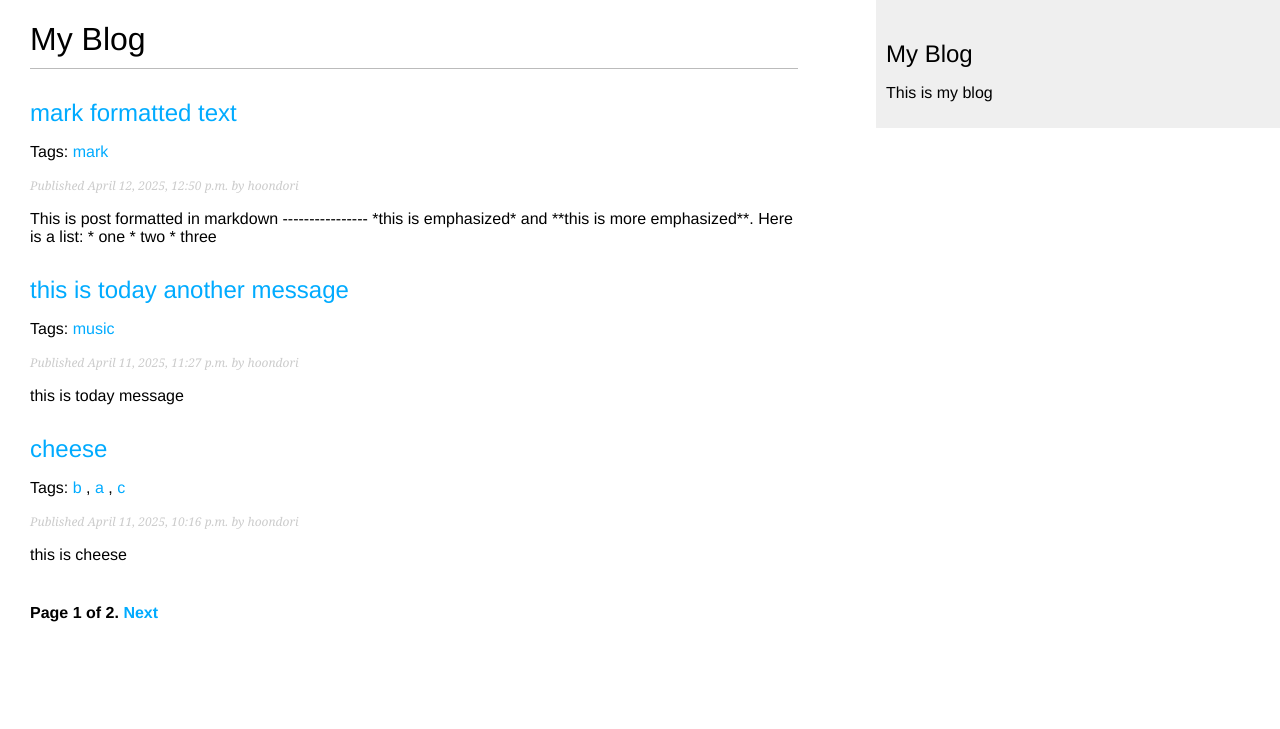
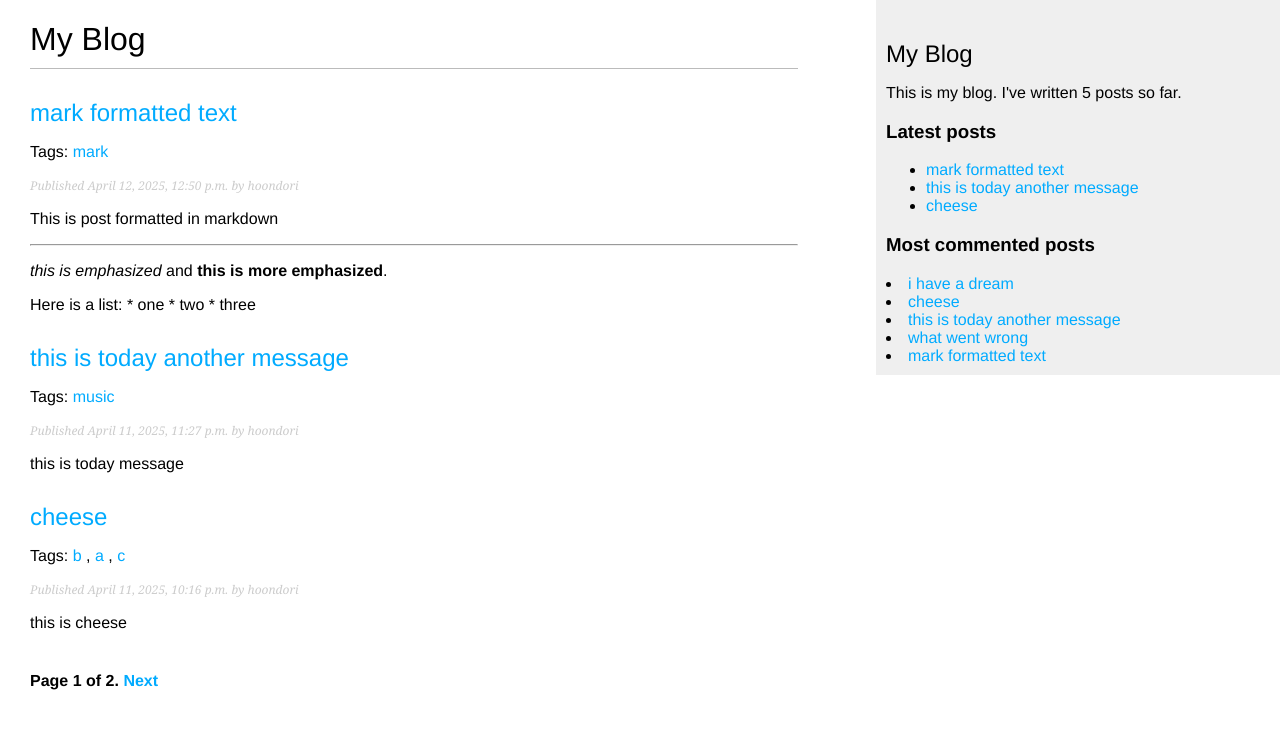
Before and after one commit to hoondori/backend_apps, a Django app: page /blog/ in a window 1280 px wide. Shown: the top 729 px of the page. Run offline with Django 4.2, Linux system fonts and the light colour scheme; data comes from the database, SQL or seed files in the repository; both versions use the stored data as it was after the commit; parts of the project's set-up code (start-up, migrations or seed data) failed here and were passed over.

Commit message:
custom templatetags sidebar with latest posts

```diff
--- a/django_blog_site/blog/templates/blog/base.html
+++ b/django_blog_site/blog/templates/blog/base.html
@@ -1,3 +1,4 @@
+{% load blog_tags %}
 {% load static %}
 <!DOCTYPE html>
 <html lang="en">
@@ -5,7 +6,7 @@
   <meta charset="UTF-8">
   <meta name="viewport" content="width=device-width, initial-scale=1.0">
   <title>{% block title %}{% endblock %}</title>
-  <link href="{% static "css/blog.css" %}" rel="stylesheet">
+  <link href="{% static 'css/blog.css' %}" rel="stylesheet">
 </head>
 <body>
   <div id="content">
@@ -14,7 +15,22 @@
   </div>
   <div id="sidebar">
     <h2> My Blog</h2>
-    <p> This is my blog</p>
+
+    <p>
+      This is my blog.
+      I've written {% total_posts %} posts so far.
+    </p>
+    <h3>Latest posts</h3>
+
+    {% show_latest_posts 3 %}
+
+    <h3>Most commented posts</h3>
+    {% get_most_commented_posts as most_commented_posts %}
+      {% for post in most_commented_posts %}
+      <li>
+        <a href="{{ post.get_absolute_url }}">{{ post.title }}</a>
+      </li>
+      {% endfor %}
   </div>
 </body>
 </html>
--- a/django_blog_site/blog/templates/blog/post/detail.html
+++ b/django_blog_site/blog/templates/blog/post/detail.html
@@ -1,11 +1,12 @@
 {% extends "blog/base.html" %}
+{% load blog_tags %}
 {% block title %} {{ post.title }} {% endblock %}
 {% block content %}
   <h1> {{ post.title }} </h1>
   <p class="date">
     Published {{ post.publish }} by {{ post.author }}
   </p>
-  {{ post.body|linebreaks }}
+  {{ post.body|markdown }}
 
   <!-- share by email -->
   <p>
--- /dev/null
+++ b/django_blog_site/blog/templates/blog/post/latest_posts.html
@@ -0,0 +1,7 @@
+<ul>
+  {% for post in latest_posts %}
+    <li>
+      <a href="{{ post.get_absolute_url }}">{{ post.title }}</a>
+    </li>
+  {% endfor %}
+</ul>
--- a/django_blog_site/blog/templates/blog/post/list.html
+++ b/django_blog_site/blog/templates/blog/post/list.html
@@ -1,4 +1,5 @@
 {% extends "blog/base.html" %}
+{% load blog_tags %}
 {% block title %} My Blog {% endblock %}
 {% block content %}
   <h1>My Blog</h1>
@@ -23,7 +24,7 @@
     <p class="date">
       Published {{ post.publish }} by {{ post.author }}
     </p>
-    {{ post.body|truncatewords:30|linebreaks }}
+    {{ post.body|markdown|truncatewords_html:30 }}
   {% endfor %}
   {% include "pagination.html" with page=posts %}
 {% endblock %}
--- /dev/null
+++ b/django_blog_site/blog/templatetags/blog_tags.py
@@ -0,0 +1,26 @@
+from django import template
+from ..models import Post
+from django.db.models import Count
+from django.utils.safestring import mark_safe
+import markdown
+
+register = template.Library()
+
+@register.simple_tag
+def total_posts():
+  return Post.published.count()
+
+@register.inclusion_tag('blog/post/latest_posts.html')
+def show_latest_posts(count=5):
+  latest_posts = Post.published.order_by('-publish')[:count]
+  print(latest_posts)
+  return {'latest_posts': latest_posts}
+
+@register.simple_tag
+def get_most_commented_posts(count=5):
+  return Post.published.annotate(total_comments=Count('comments'))\
+                .order_by('-total_comments')[:count]
+
+@register.filter(name='markdown')
+def markdown_format(text):
+  return mark_safe(markdown.markdown(text))
```
Also changed, not shown: django_blog_site/blog/templatetags/__init__.py (added), django_blog_site/db.sqlite3, django_blog_site/django_blog_site/requirements.txt (added).
